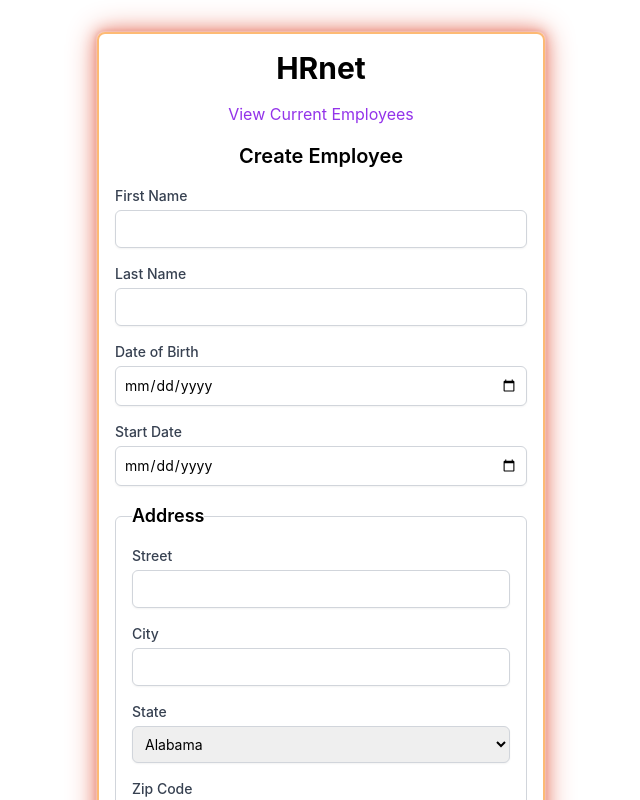
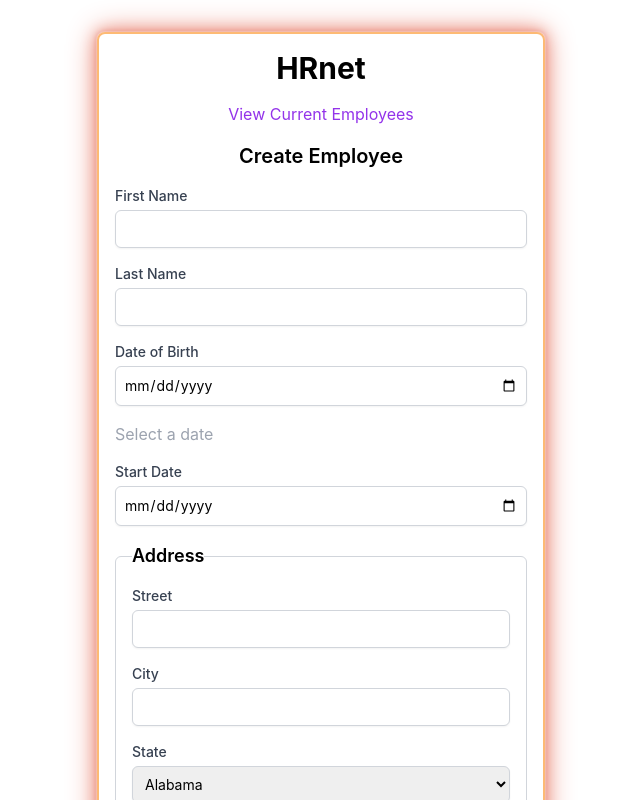
Before and after one commit to Flo-is-dev/Application-RH, a React (Create React App) app: page / in a window 1280 px wide. Shown: the top 800 px of the page, without its empty margins (319-959 px from the left). Built offline with nearby package versions, Linux system fonts and the light colour scheme.

Commit message:
datePicker added

```diff
--- a/package.json
+++ b/package.json
@@ -9,6 +9,7 @@
     "@testing-library/user-event": "^13.5.0",
     "postcss-cli": "^11.0.0",
     "react": "^18.3.1",
+    "react-datepicker": "^7.3.0",
     "react-dom": "^18.3.1",
     "react-redux": "^9.1.2",
     "react-router-dom": "^6.25.1",
--- /dev/null
+++ b/src/assets/components/DatePickerContainer.js
@@ -0,0 +1,22 @@
+import { useState } from "react";
+import DatePicker from "react-datepicker";
+import "react-datepicker/dist/react-datepicker.css";
+
+const DatePickerContainer = () => {
+  const [selectedDate, setSelectedDate] = useState(null);
+
+  return (
+    <div>
+      <DatePicker
+        selected={selectedDate}
+        onChange={(date) => setSelectedDate(date)}
+        dateFormat="dd/MM/yyyy"
+        showPopperArrow={false}
+        placeholderText="Select a date"
+        className="my-custom-input"
+      />
+    </div>
+  );
+};
+
+export default DatePickerContainer;
--- a/src/assets/pages/Form.js
+++ b/src/assets/pages/Form.js
@@ -3,6 +3,7 @@ import InputField from "../components/ui/InputField";
 import SelectField from "../components/ui/SelectField";
 import states from "../data/states";
 import departments from "../data/department";
+import DatePickerContainer from "../components/DatePickerContainer";
 
 const Form = () => {
   const [formData, setFormData] = useState({
@@ -86,6 +87,7 @@ const Form = () => {
           onChange={handleChange}
           error={errors.dateOfBirth}
         />
+        <DatePickerContainer />
         <InputField
           label="Start Date"
           type="date"
```
Also changed, not shown: 1 other file (tests, documents, lock files or other folders).
